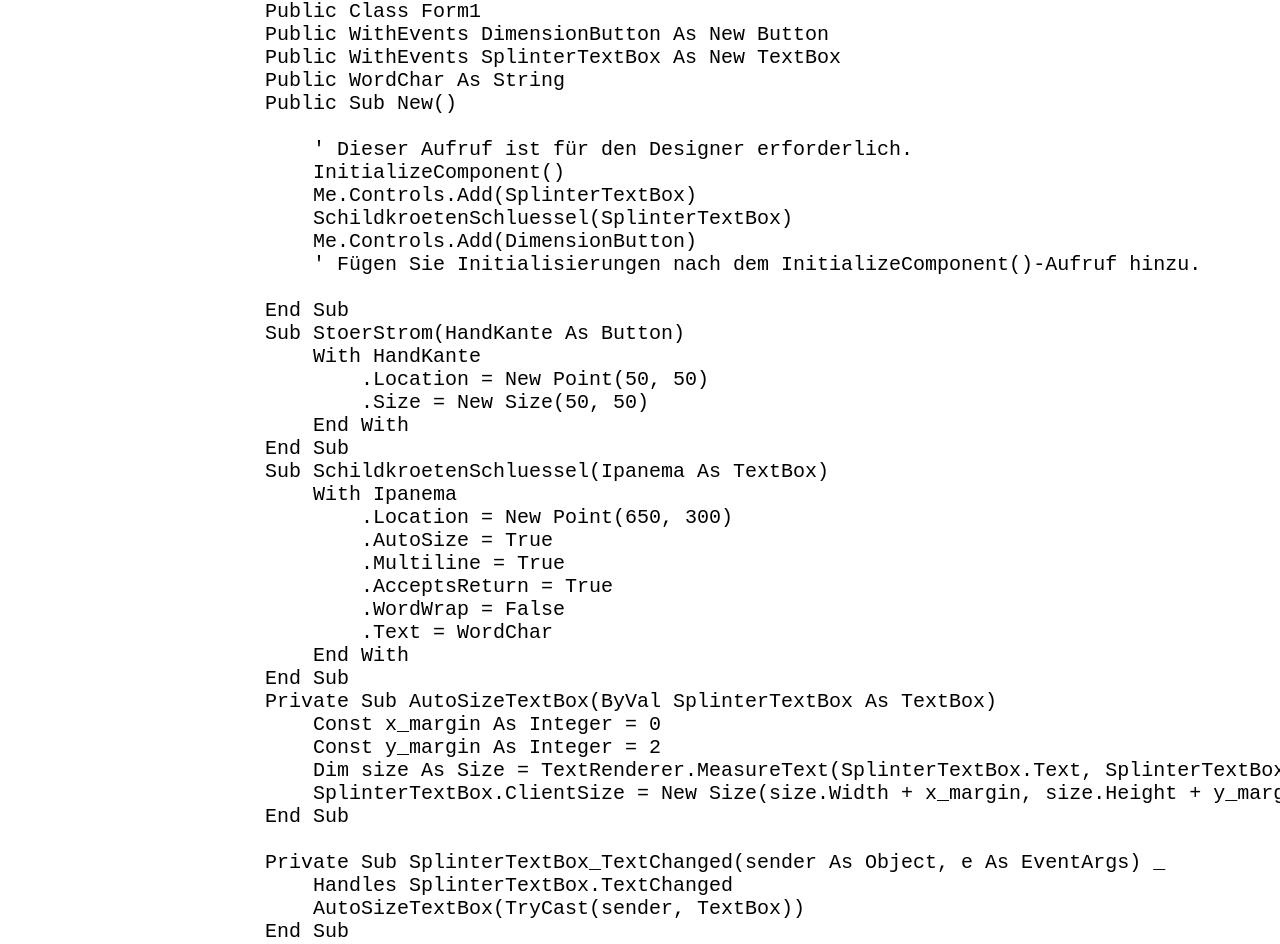
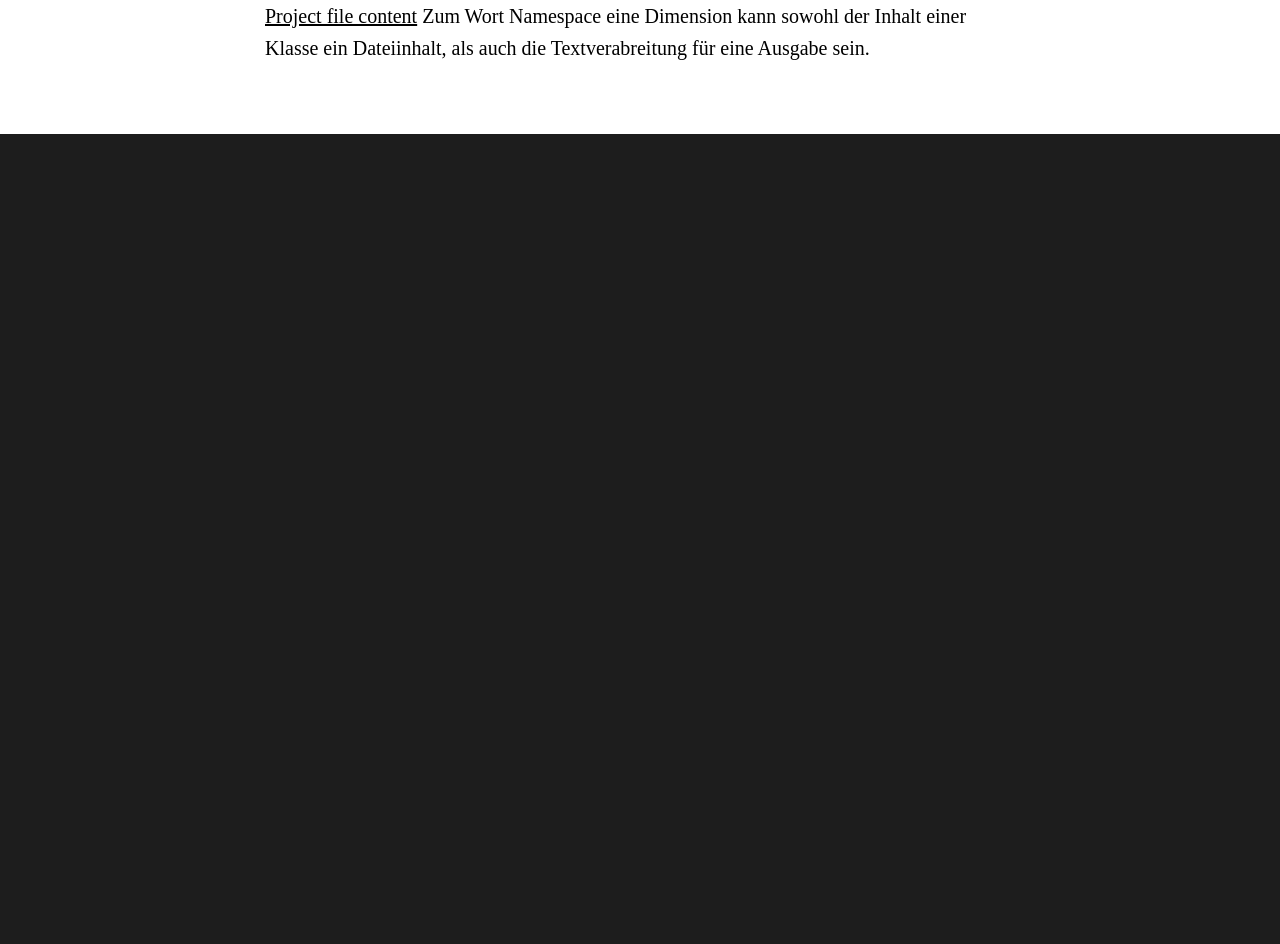
Before and after one commit to ledlightjungledStefan/Osterei, a Jekyll site: the page built from _posts/2022-08-09-Windows10Umgebungsvariablen.markdown, in a window 1280 px wide and 1400 px high, scrolled down 9484 px. Shown: the part 456-1400 px from the top of the window. Built offline with Jekyll 4.4.1, drawn with Linux system fonts in a browser that asks for light colours; some web fonts are replaced; after the commit the page ends 10114 px from its top, so only the background shows below that; some of the changed text lies outside the part shown.

Commit message:
Update 2022-08-09-Windows10Umgebungsvariablen.markdown

```diff
--- a/_posts/2022-08-09-Windows10Umgebungsvariablen.markdown
+++ b/_posts/2022-08-09-Windows10Umgebungsvariablen.markdown
@@ -217,72 +217,5 @@ riharstefan@aon.at
 ![image](https://user-images.githubusercontent.com/75255909/179389160-e7e6c27b-0655-41d1-875d-13946562ef14.png)
 ![image](https://user-images.githubusercontent.com/75255909/179389170-dc39cad9-d3b1-468d-ac83-206a11e989aa.png)
 
-    Public Class Form1
-    Public WithEvents DimensionButton As New Button
-    Public WithEvents SplinterTextBox As New TextBox
-    Public WordChar As String
-    Public Sub New()
-
-        ' Dieser Aufruf ist für den Designer erforderlich.
-        InitializeComponent()
-        Me.Controls.Add(SplinterTextBox)
-        SchildkroetenSchluessel(SplinterTextBox)
-        Me.Controls.Add(DimensionButton)
-        ' Fügen Sie Initialisierungen nach dem InitializeComponent()-Aufruf hinzu.
-
-    End Sub
-    Sub StoerStrom(HandKante As Button)
-        With HandKante
-            .Location = New Point(50, 50)
-            .Size = New Size(50, 50)
-        End With
-    End Sub
-    Sub SchildkroetenSchluessel(Ipanema As TextBox)
-        With Ipanema
-            .Location = New Point(650, 300)
-            .AutoSize = True
-            .Multiline = True
-            .AcceptsReturn = True
-            .WordWrap = False
-            .Text = WordChar
-        End With
-    End Sub
-    Private Sub AutoSizeTextBox(ByVal SplinterTextBox As TextBox)
-        Const x_margin As Integer = 0
-        Const y_margin As Integer = 2
-        Dim size As Size = TextRenderer.MeasureText(SplinterTextBox.Text, SplinterTextBox.Font)
-        SplinterTextBox.ClientSize = New Size(size.Width + x_margin, size.Height + y_margin)
-    End Sub
-
-    Private Sub SplinterTextBox_TextChanged(sender As Object, e As EventArgs) _
-        Handles SplinterTextBox.TextChanged
-        AutoSizeTextBox(TryCast(sender, TextBox))
-    End Sub
-
-    Private Sub Form1_Paint(sender As Object, e As PaintEventArgs) Handles Me.Paint
-        FillRectangleRectangle(e)
-    End Sub
-    Public WordOne, WordTwo, WordThree, WordFour As String
-    Private Sub FillRectangleRectangle(ByVal e As PaintEventArgs)
-
-        ' Create solid brush.
-        Dim blueBrush As New SolidBrush(Color.Blue)
-
-        ' Create rectangle.
-        Dim rect As New Rectangle(WordOne, WordTwo, WordThree, WordFour)
-
-        ' Fill rectangle to screen.
-        e.Graphics.FillRectangle(blueBrush, rect)
-    End Sub
-    Public tempArray(3) As String
-    Private Sub DimensionButton_Click(sender As Object, e As EventArgs) Handles DimensionButton.Click
-        tempArray = SplinterTextBox.Lines
-        WordOne = Convert.ToInt32(tempArray(0))
-        WordTwo = Convert.ToInt32(tempArray(1))
-        WordThree = Convert.ToInt32(tempArray(2))
-        WordFour = Convert.ToInt32(tempArray(3))
-        Me.Invalidate()
-    End Sub
-    End Class
-
+[Project file content](https://pastebin.com/uirVq2Bc)
 Zum Wort Namespace eine Dimension kann sowohl der Inhalt einer Klasse ein Dateiinhalt, als auch die Textverabreitung für eine Ausgabe sein.
```
